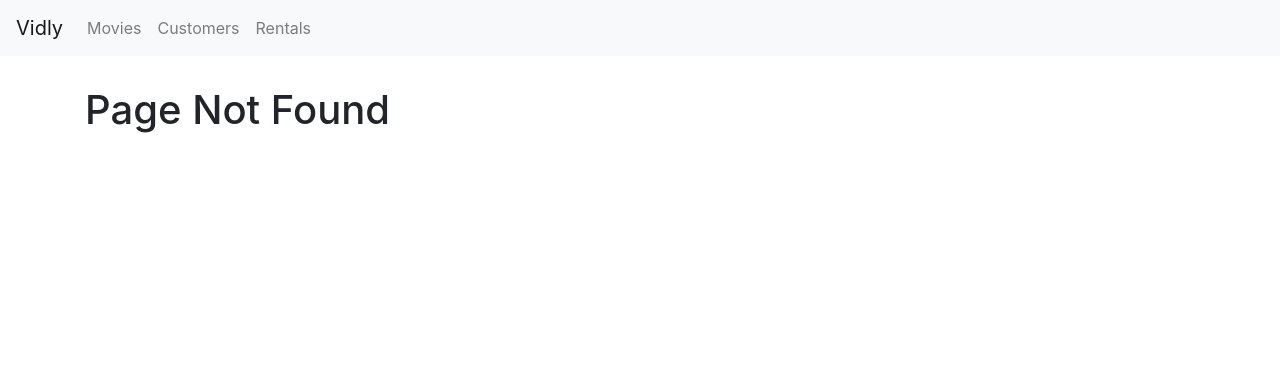
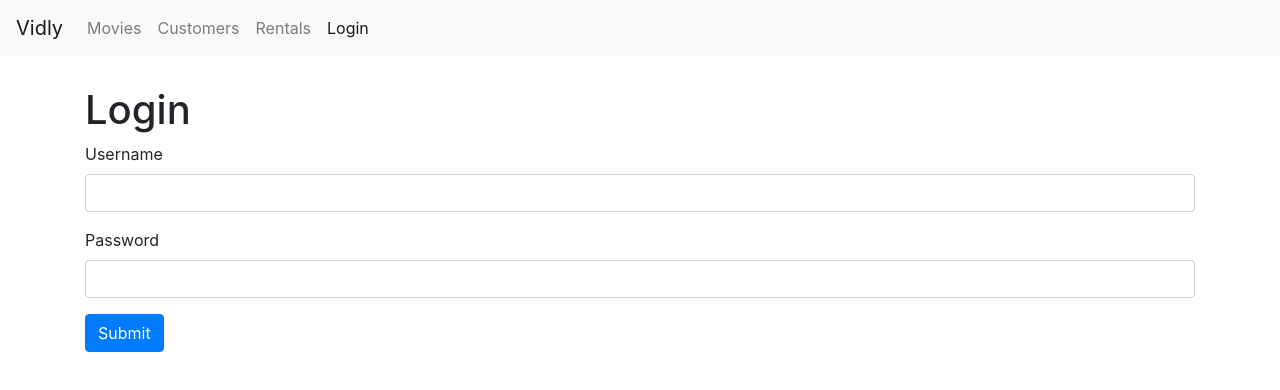
Before and after one commit to GudaPraveenKumar/movies-project, a React (Create React App) app: page /login in a window 1280 px wide. Before the commit this address led to /page-not-found. Shown: the top 390 px of the page. Built offline with nearby package versions, Linux system fonts and the light colour scheme.

Commit message:
Add basic validation

```diff
--- a/src/App.js
+++ b/src/App.js
@@ -7,6 +7,8 @@
 import Customers from './components/customers';
 import NavBar from '../src/components/commons/navbar';
 import PageNotFound from '../src/components/commons/page-not-found';
+import LoginForm from './components/loginForm';
+
 import './App.css';
 
 class App extends Component {
@@ -17,13 +19,14 @@
         <NavBar />
         <main role="main" className="container">
           <Switch>
+            <Route path="/login" component={LoginForm} />
             <Route path="/movies/:id" component={MovieDetails} />
             <Route path="/movies" component={Movies} />
             <Route path="/customers" component={Customers} />
             <Route path="/rentals" component={Rentals} />
-          <Route path="/page-not-found" component ={PageNotFound}/>
-          <Redirect from="/" exact to="/movies"/>
-          <Redirect to="/page-not-found"/>
+            <Route path="/page-not-found" component={PageNotFound} />
+            <Redirect from="/" exact to="/movies" />
+            <Redirect to="/page-not-found" />
           </Switch>
         </main>
       </React.Fragment>
--- /dev/null
+++ b/src/components/commons/input.jsx
@@ -0,0 +1,20 @@
+import React from 'react';
+
+const Input = ({name, label, value, error, onChange}) =>{
+    return(
+        <div className="form-group">
+            <label htmlFor={name}>{label}</label>
+            <input
+                onChange={onChange}
+                value={value}
+                id={name}
+                name={name}
+                type="text"
+                className="form-control"
+            />
+            {error && <div className="alert alert-danger">{error}</div>}
+        </div>
+    )
+}
+
+export default Input;
--- a/src/components/commons/navbar.jsx
+++ b/src/components/commons/navbar.jsx
@@ -17,6 +17,8 @@
 
                         <NavLink className="nav-link nav-item" to="/rentals">Rentals</NavLink>
 
+                        <NavLink className="nav-link nav-item" to="/login">Login</NavLink>
+
                     </div>
                 </div>
             </nav>
--- /dev/null
+++ b/src/components/loginForm.jsx
@@ -0,0 +1,86 @@
+import React, { Component } from 'react';
+import Input from './commons/input';
+
+class LoginForm extends Component {
+
+    state = {
+        account: { username: '', password: '' },
+        errors:{
+
+        }
+    }
+
+    validate = () =>{
+        const errors = {};
+
+        const {account} = this.state;
+        if(account.username.trim() === '')
+            errors.username = 'Username is required.';
+        if(account.password.trim() === '')
+            errors.password = 'Password is required.';
+
+        return Object.keys(errors).length === 0? null :errors;
+
+    }
+
+    handleSubmit = e => {
+        e.preventDefault();
+        const errors = this.validate();
+        this.setState({errors: errors || {}});
+
+        if(errors) return;
+        // call server
+    }
+
+    validateProperty = ({name, value}) => {
+        if(name === 'username'){
+            if(value.trim() === '') return 'Username is required.';
+        }
+
+        if(name === 'password'){
+            if(value.trim() === '') return 'Password is required';
+        }
+
+    }
+
+    // handleChange = {e} => {
+    //     const account = { ...this.state.account };
+    //     account[e.currentTarget.name] = e.currentTarget.value;
+    //     this.setState({ account });
+    // }
+
+    handleChange = ({currentTarget:input}) => {
+
+        const errors = {...this.state.errors};
+        const errorMessage = this.validateProperty(input);
+        if(errorMessage) errors[input.name] = errorMessage;
+        else delete errors[input.name];
+
+        const account = {...this.state.account};
+        account[input.name] = input.value;
+
+        this.setState({account, errors});
+    }
+
+    render() {
+        const {account, errors} = this.state;
+        return (
+            <div>
+                <h1>Login</h1>
+                <form onSubmit={this.handleSubmit}>
+                    <Input name="username" value={account.username}
+                    label="Username" onChange={this.handleChange}
+                    error={errors.username}/>
+
+                    <Input name="password" value={account.password}
+                    label="Password" onChange={this.handleChange}
+                    error={errors.password}/>
+
+                    <button className="btn btn-primary">Submit</button>
+                </form>
+            </div>
+        );
+    }
+}
+
+export default LoginForm;
```
Lines whose indentation alone changed are shown as unchanged.
